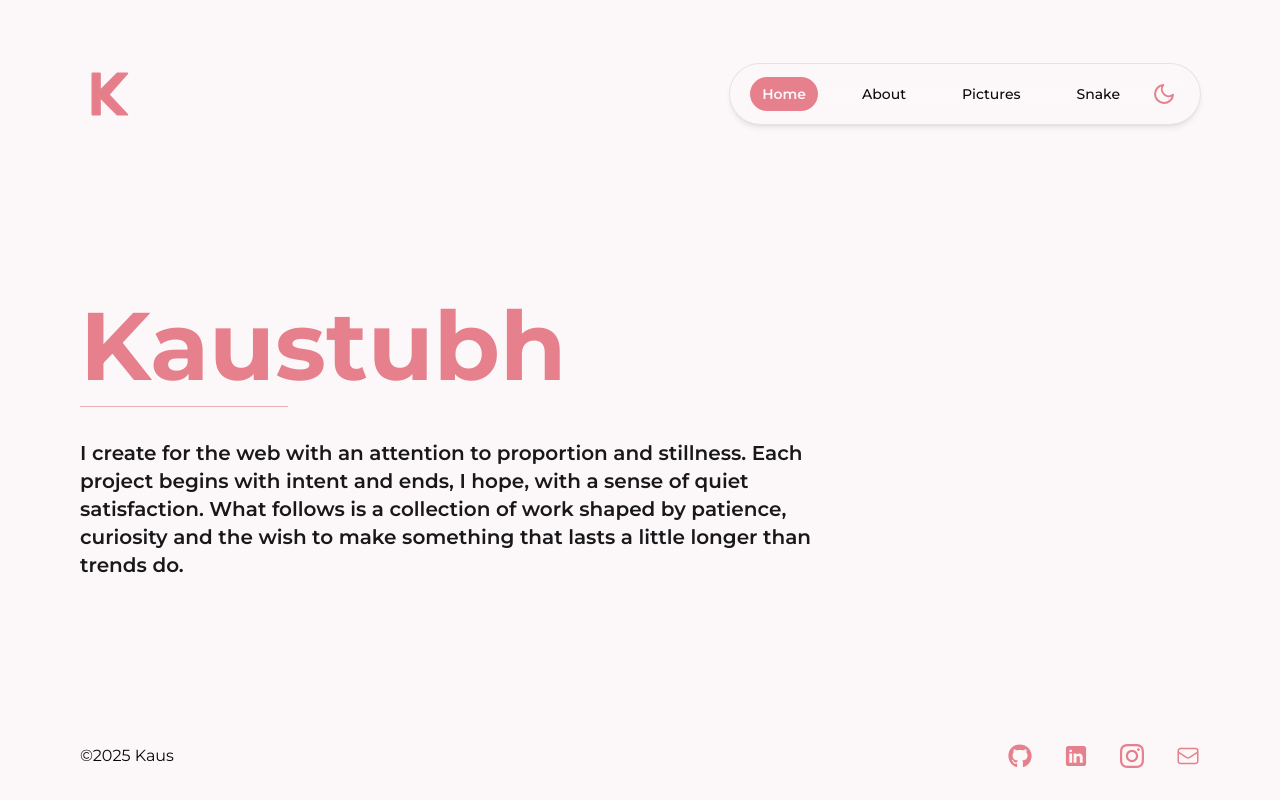
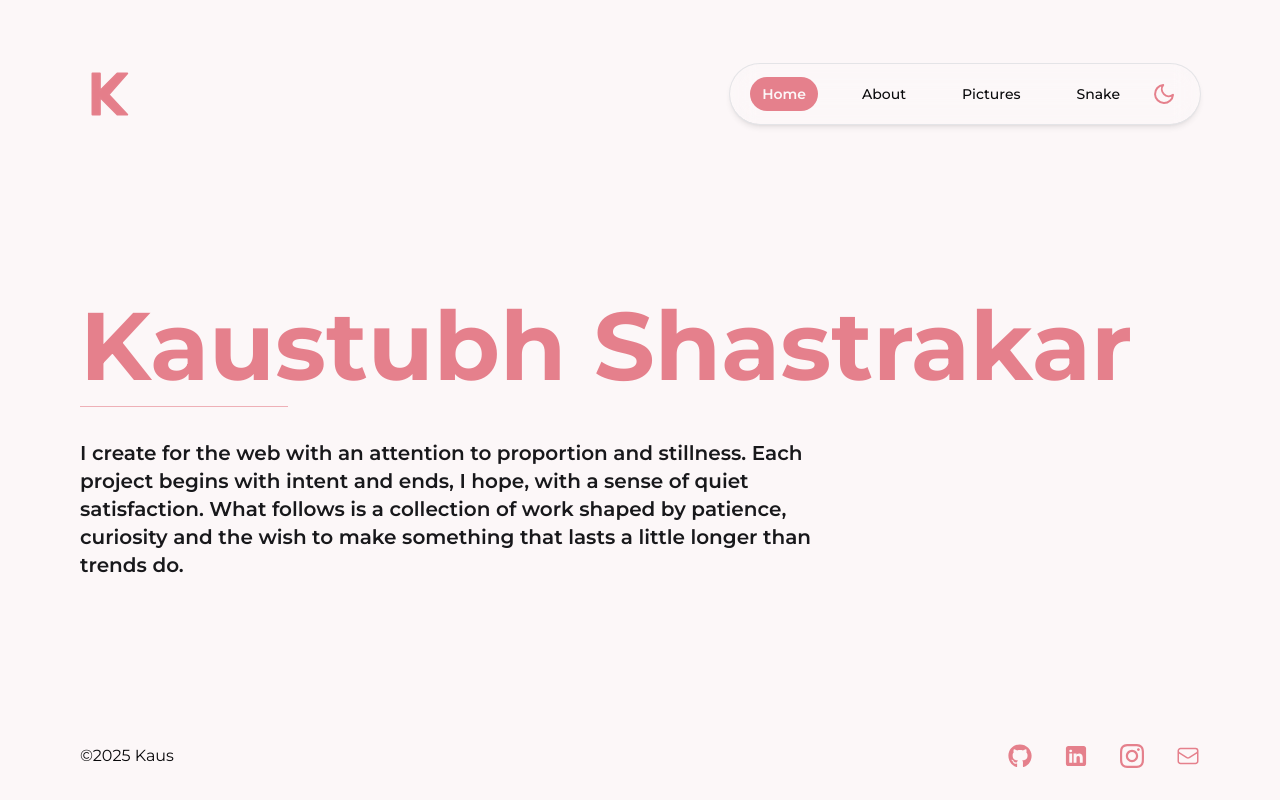
Before and after one commit to drunkpegasus/HireMeMaybe, a Next.js app: page / in a window 1280 px wide. Built offline with nearby package versions, Linux system fonts and the light colour scheme.

Commit message:
update details

```diff
--- a/src/components/landing-hero.tsx
+++ b/src/components/landing-hero.tsx
@@ -39,7 +39,7 @@ export default function LandingHero() {
           <AnimatePresence>
             <FadeUp key="title-main" duration={0.6}>
               <h1 className="bg-accent bg-clip-text py-2 text-5xl font-bold text-transparent sm:text-6xl md:text-7xl xl:text-8xl">
-                Kaustubh
+                Kaustubh Shastrakar
               </h1>
               {/* <span className="text-xl font-semibold text-zinc-900 dark:text-zinc-100 md:text-3xl">
                 Software Developer
--- a/src/data/siteMetaData.mjs
+++ b/src/data/siteMetaData.mjs
@@ -1,7 +1,7 @@
 export const siteMetadata = {
-  title: "KS",
-  author: "Kaus",
-  headerTitle: "Kaus",
+  title: "Kaustubh Shastrakar",
+  author: "Kaustubh Shastrakar",
+  headerTitle: "Kaustubh Shastrakar",
   description: "Frontend and Reactjs developer",
   language: "en-us",
   theme: "light",
--- a/src/pages/index.tsx
+++ b/src/pages/index.tsx
@@ -5,18 +5,18 @@ export default function Home() {
   return (
     <>
       <NextSeo
-        title="Kaus"
-        description="Explore the professional portfolio of Kaustubh, a skilled Software Developer with 2 years of hands-on experience. Discover innovative projects, expertise in modern web technologies, and a passion for creating seamless user experiences."
+        title="Kaustubh Shastrakar"
+        description="Explore the professional portfolio of Kaustubh Shastrakar, a skilled Software Developer with 2 years of hands-on experience. Discover innovative projects, expertise in modern web technologies, and a passion for creating seamless user experiences."
         canonical={siteMetadata.siteUrl}
         openGraph={{
           url: siteMetadata.siteUrl,
-          title: "Kaustubh - Software Developer",
+          title: "Kaustubh Shastrakar - Software Developer",
           description:
-            "Dive into the world of web development with Kaustubh. Discover a Software Developer with 2 years of expertise, showcasing cutting-edge projects and a commitment to crafting exceptional user interfaces.",
+            "Dive into the world of web development with Kaustubh Shastrakar. Discover a Software Developer with 2 years of expertise, showcasing cutting-edge projects and a commitment to crafting exceptional user interfaces.",
           images: [
             {
               url: `${siteMetadata.siteUrl}${siteMetadata.twitterImage}`,
-              alt: "Kaustubh - Portfolio Image",
+              alt: "Kaustubh Shastrakar - Portfolio Image",
             },
           ],
           siteName: siteMetadata.siteName,
```
